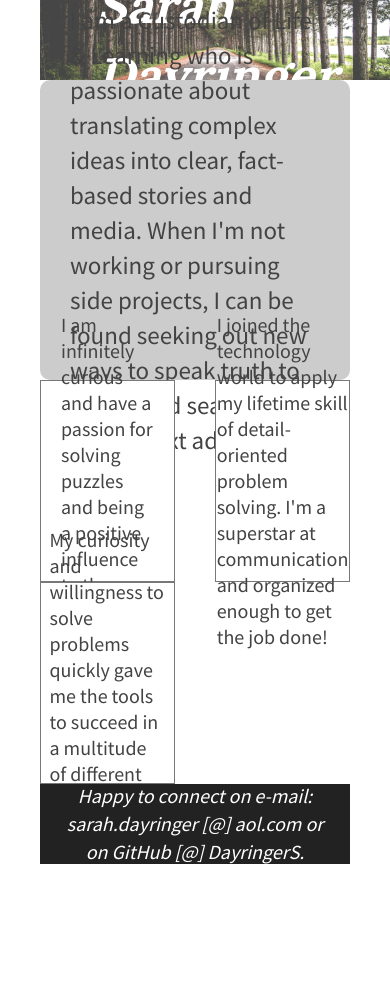
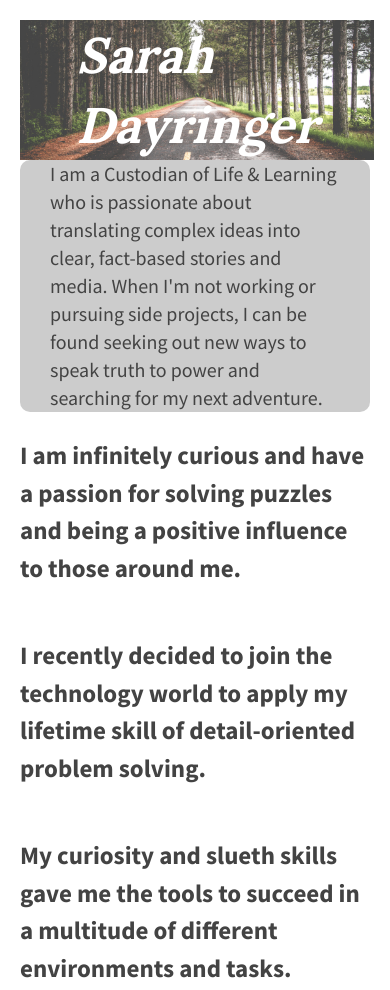
Before and after one commit to DayringerS/divs-flexbox-starter, a plain HTML site: page index.html in a window 390 px wide. Shown: the top 990 px of the page. Before the commit the page ends 866 px from the top, so only its background shows below. Drawn offline with nearby package versions, Linux system fonts and the light colour scheme.

Commit message:
Added corrected and responsive code to divs flexbox starter assignment

```diff
--- a/css/main.css
+++ b/css/main.css
@@ -98,6 +98,8 @@ textarea {
 
 html {
     background-color: #fff;
+    line-height: 1.4;
+    font-size: 1em;
     height: 100%;
     width: 100%;
   }
@@ -106,91 +108,82 @@ body {
     font-family: 'Source Sans Pro', sans-serif;
     padding: 0 2em;
     font-size: 1.25em;
-    height: 100%;
+    font-weight: 700;
     color: #fff;
   }
 
 header {
     background-color: #222;
     font-size: 2.5em;
-    height: 80px;
-    width: 100%;
     font-family: 'Lora', sans-serif;
     padding: 0 1.125em;
     line-height: 1.4em;
     font-style: italic;
     background: url(../img/bkgd.jpg) no-repeat center center fixed;
     background-size: cover;
-    display: flex;
-    justify-content:flex-start;
-    align-items: center;
+    height: auto;
+    width: 100%;
 }
 
 footer {
     background-color: #222;
     font-size: 1em;
-    height: 80px;
-    width: 100%;
     font-family: 'Source Sans Pro', sans-serif;
     padding: 0 1.25em;
     text-align:center;
     font-style: italic;
-    display: flex;
-    justify-content:center;
-    align-items: center;
+    height: auto;
+    width: 100%;
 
   }
 
 main {
     background-color: #ccc;
-    height: 300px;
-    width: 100%;
     color: #434343;
     font-family: 'Source Sans Pro', sans-serif;
     font-weight: 300;
-    font-size: 1.25em;
+    font-size: 1em;
     line-height: 1.4em;
     border-radius: 10px;
     padding: 0px 30px;
-    display: flex;
-    justify-content:center;
-    align-items: center;
+    height: auto;
+    width: 100%;
   }
 
 header,
 footer,
 main {
-
+    display: flex;
+    justify-content:center;
+    align-items: center;
+    flex: 1 10 100%;
 }
 
 .wrapper {
   /*add display:flex and set justify-content to space-between*/
-  font-weight: 250;
   display: flex;
+  flex-flow: row wrap;
   justify-content: space-between;
   align-items: center;
-  flex-flow: row wrap;
 
 }
 
 .div-1, .div-2, .div-3 {
   /*give the divs a width of 30%, add display:flex, set justify-content and align-items to center*/
-  color: #434343;
-  line-height: 1.3em;
-  font-size: 1em;
-  background-color: #fff;
-  height: 200px;
-  width: 30%;
   display: flex;
   justify-content: center;
   align-items: center;
-  border:solid;
+  color: #434343;
+  line-height: 1.5em;
+  font-size: 1.25em;
+  background-color: #fff;
+  height: auto;
+  /*width: 30%;*/
   border-color: rgb(121, 120, 120);
-  border-width: thin;
-  padding: 0 1em;
-
-
-
+}
+.div-1, .div-2, .div-3 {
+    flex-basis: 100%;
+}
 /* ==========================================================================
    Helper classes
    ========================================================================== */
@@ -275,7 +268,18 @@ main {
       padding: 1em;
     }
 }
-@media (min-width: 1200px) {
+@media all and (min-width: 1200px) {
+    .div-1, .div-2, .div-3 {
+      flex-basis: 30%;
+      border-bottom: none;
+    }
+
+    .div-1, .div-2 {
+      border-right: 1px solid #555;
+      padding-right: 30px;
+    }
+}
+/*@media (min-width: 1200px) {
     .flex-items {
       flex-basis: 30%;
       border-bottom: none;
@@ -286,7 +290,7 @@ main {
       border-right: 1px solid #555;
       padding: 0 40px;
     }
-}
+}*/
 @media print,
        (-webkit-min-device-pixel-ratio: 1.25),
        (min-resolution: 1.25dppx),
--- a/index.html
+++ b/index.html
@@ -44,11 +44,10 @@
                 </p>
             </div>
             <div class="div-2">
-                <p>I joined the technology world to apply my lifetime skill of detail-oriented problem solving. I'm a superstar at communication and organized enough to get the job done!
-                </p>
+                <p>I recently decided to join the technology world to apply my lifetime skill of detail-oriented problem solving. </p>
             </div>
             <div class="div-3">
-                <p>My curiosity and willingness to solve problems quickly gave me the tools to succeed in a multitude of different environments and tasks.
+                <p>My curiosity and slueth skills gave me the tools to succeed in a multitude of different environments and tasks.
                 </p>
             </div>
             <footer> Happy to connect on e-mail: sarah.dayringer [@] aol.com or on GitHub [@] DayringerS.
```
